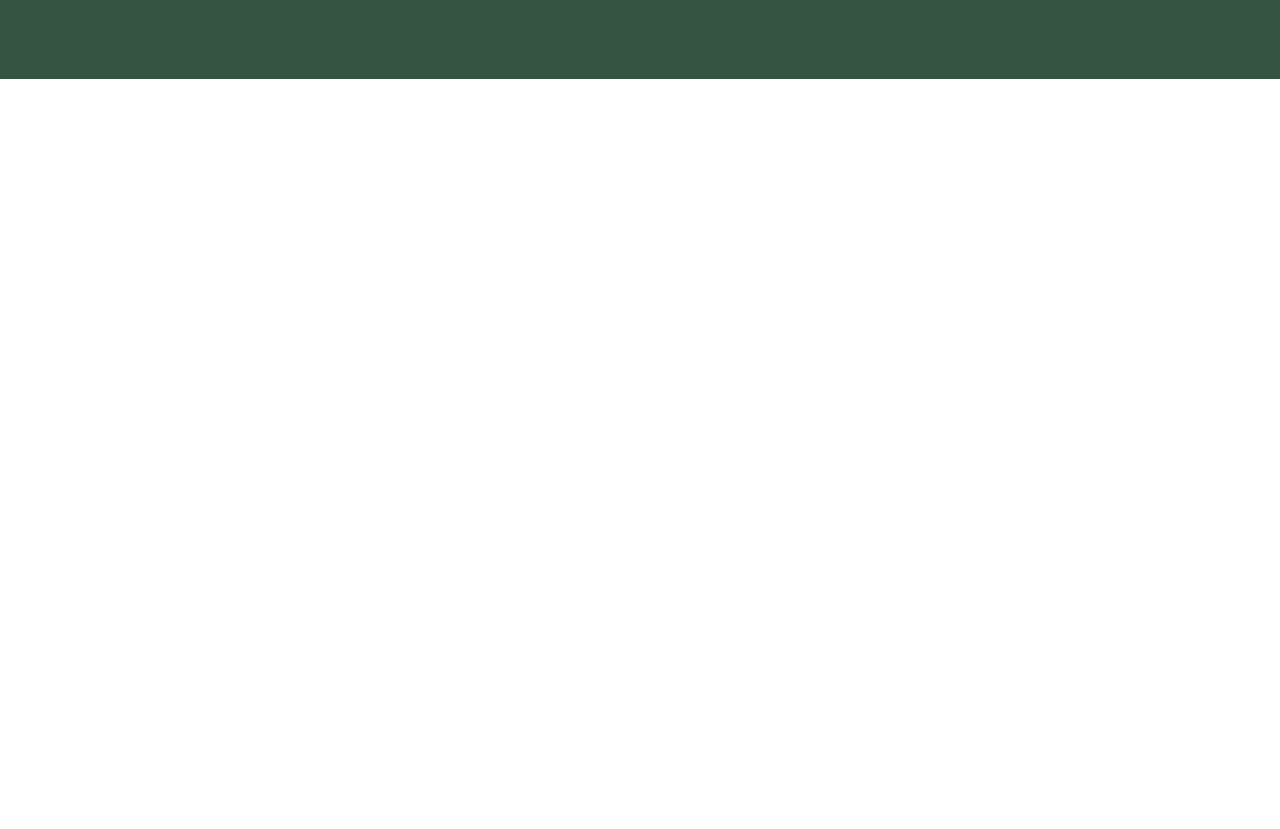
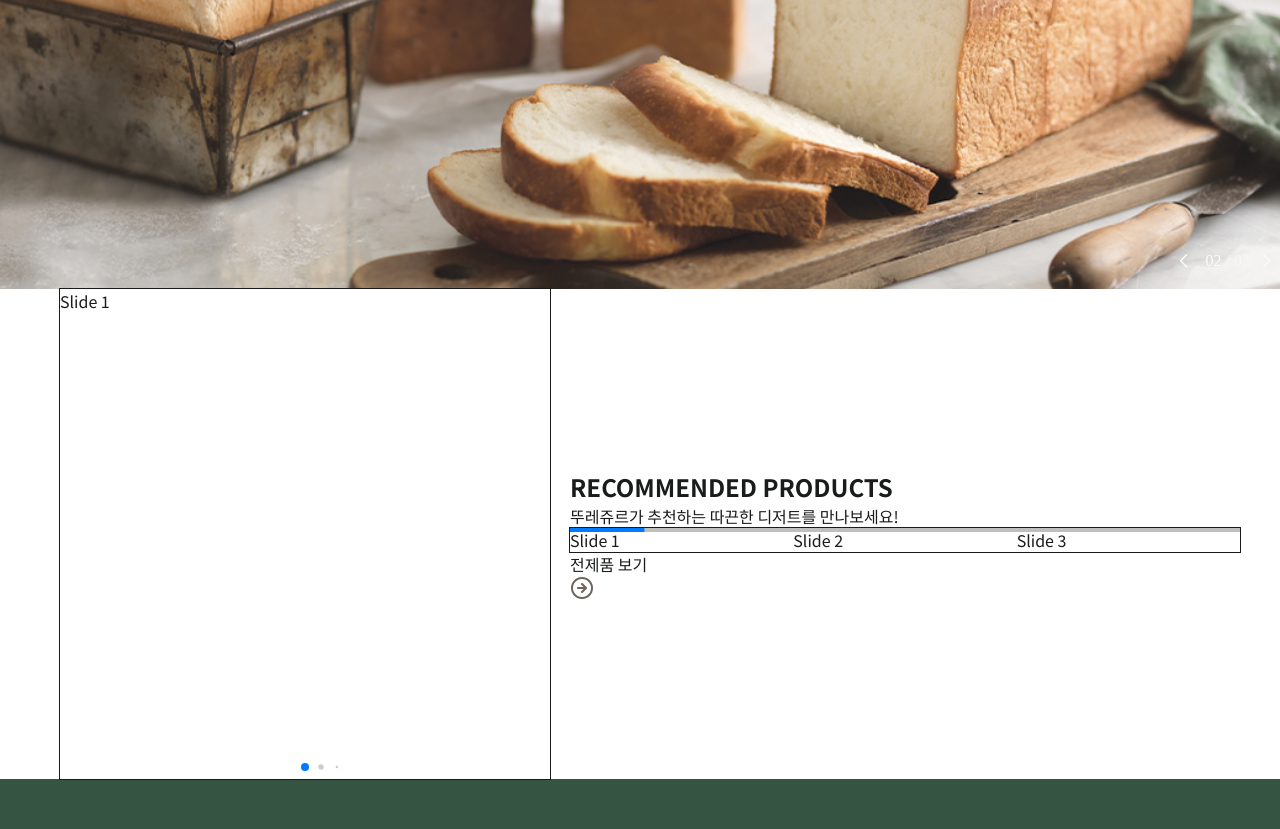
Before and after one commit to Jina410/-Team-Project_Tour-les-Jours, a plain HTML site: page index.html in a window 1280 px wide. Shown: the part 511-1340 px from the top of the page. Before the commit the page ends 800 px from the top, so only its background shows below. Drawn offline with nearby package versions, Linux system fonts and the light colour scheme; a web font is replaced by a local one.

Commit message:
251001.jina2

```diff
--- a/css/common.css
+++ b/css/common.css
@@ -59,6 +59,6 @@ img{display: block;}
   --color-bg_white: #FBFBFB;
 }
 
-main > .header-case{
+.header-case{
   width: 100%; height: 160px;
 }
--- a/css/header.css
+++ b/css/header.css
@@ -1,6 +1,7 @@
 header{
   position: fixed;
   top:0; left:0; right: 0;
+  z-index: 999;
 }
 .top-wrap{
   width: 100%; height: 120px; min-width: 1280px;
--- a/css/main.css
+++ b/css/main.css
@@ -0,0 +1,53 @@
+/** #Banner */
+#banner{
+  width: 100%; height: calc(100vh - 160px); min-width: 1280px;
+}
+.swiper-slide img { /* 슬라이드 기본으로 이미지 꽉 채우기*/
+  display: block;
+  width: 100%; height: 100%;
+  object-fit: cover;
+}
+#banner.main-mySwiper1 .container{ /* main-mySwiper1 배너슬라이드*/
+  position: relative;
+}
+#banner.main-mySwiper1 .swiper-button-next,
+#banner.main-mySwiper1 .swiper-button-prev{
+  position: absolute;
+  bottom:6px; right: 0; top:auto; left:auto;
+  font-weight: 900;
+  transform: scale(0.3);
+  color:var(--color-white2);
+  transition: .2s;
+}
+#banner.main-mySwiper1 .swiper-button-prev{
+  right: 83px;
+  z-index: 100;
+}
+#banner.main-mySwiper1 .swiper-pagination{
+  position: absolute;
+  right: 30px; bottom:19px;
+  width: auto;
+  text-align: right;
+  font-weight: 500;
+  font-family: "Pretendard";
+  font-size: 16px;
+  color:var(--color-white2);
+}
+#banner.main-mySwiper1 .swiper-pagination-current{opacity: 1;}
+#banner.main-mySwiper1 .swiper-pagination-total{opacity: 0.5;}
+
+
+/** #recommended-products */
+#recommended-products .recommended-products_wrap{
+  display: flex;
+  justify-content: space-between;
+  align-items: center;
+}
+#recommended-products .main-mySwiper2{
+  outline: 1px solid;
+  width: 490px; height: 490px;
+}
+#recommended-products .main-mySwiper3{
+  outline: 1px solid;
+  width: 670px; height: auto;
+}
--- a/index.html
+++ b/index.html
@@ -13,10 +13,10 @@
 
   <link href="css/common.css" rel="stylesheet"> <!--공통CSS-->
   <link href="css/header.css" rel="stylesheet"> <!--headerCSS-->
-  <link href="css/main.css" rel="stylesheet"> <!--headerCSS-->
+  <link href="css/main.css" rel="stylesheet"> <!--mainCSS-->
   <link href="css/footer.css" rel="stylesheet"> <!--footerCSS-->
   <script src="js/common.js"></script> <!--공통JS-->
-  <script src="js/main.js"></script> <!--공통JS-->
+  <script src="js/main.js"></script> <!--mainJS-->
 
 </head>
 
@@ -25,7 +25,7 @@
     <div class="top-wrap">
       <div class="container">
         <div class="header-logo">
-          <a href="#">
+          <a href="index.html">
             <img src="img/common/logo.png" alt="뚜레쥬르 로고">
           </a>
         </div>
@@ -47,21 +47,21 @@
     <nav class="main-menu">
       <div class="container">
         <ul class="menu">
-          <li><a href="#">BRAND</a>
+          <li><a href="brand.html">BRAND</a>
             <ul class="sub-menu">
               <li><a href="#">브랜드 스토리</a></li>
               <li><a href="#">글로벌 뚜레쥬르</a></li>
               <li><a href="#">뚜레쥬르 라뜰리에</a></li>
             </ul>
           </li>
-          <li><a href="#">PRODUCT</a>
+          <li><a href="product.html">PRODUCT</a>
             <ul class="sub-menu">
               <li><a href="#">서브메뉴1</a></li>
               <li><a href="#">서브메뉴2</a></li>
               <li><a href="#">서브메뉴3</a></li>
             </ul>
           </li>
-          <li><a href="#">COMMUNITY</a>
+          <li><a href="community.html">COMMUNITY</a>
             <ul class="sub-menu">
               <li><a href="#">서브메뉴1</a></li>
               <li><a href="#">서브메뉴2</a></li>
@@ -69,7 +69,7 @@
               <li><a href="#">서브메뉴4</a></li>
             </ul>
           </li>
-          <li><a href="#">INQUIRYG</a>
+          <li><a href="inquiryg.html">INQUIRYG</a>
             <ul class="sub-menu">
               <li><a href="#">고객센터</a></li>
               <li><a href="#">매장찾기</a></li>
@@ -80,11 +80,69 @@
       <div class="menu-bg"></div>
     </nav>
   </header>
+  <div class="header-case"></div>
 
   <main>
-    <div class="header-case"></div>
     <!--! 여기부터 작성하기-->
+    <!--* #banner 배너-->
+    <div id="banner" class="swiper main-mySwiper1">
+      <div class="swiper-wrapper">
+        <div class="swiper-slide">
+          <img src="img/main/banner1.jpg" alt="배너이미지1">
+        </div>
+        <div class="swiper-slide">
+          <img src="img/main/banner1.jpg" alt="배너이미지2">
+        </div>
+      </div>
+      <div class="container">
+        <div class="swiper-button-next"></div>
+        <div class="swiper-button-prev"></div>
+        <div class="swiper-pagination"></div>
+      </div>
+    </div>
 
+    <!--* #recommended-products 추천제품 섹션-->
+    <section id="recommended-products">
+      <div class="container">
+        <div class="recommended-products_wrap">
+          <div class="swiper main-mySwiper2">
+            <div class="swiper-wrapper">
+              <div class="swiper-slide">Slide 1</div>
+              <div class="swiper-slide">Slide 2</div>
+              <div class="swiper-slide">Slide 3</div>
+              <div class="swiper-slide">Slide 4</div>
+              <div class="swiper-slide">Slide 5</div>
+              <div class="swiper-slide">Slide 6</div>
+              <div class="swiper-slide">Slide 7</div>
+              <div class="swiper-slide">Slide 8</div>
+              <div class="swiper-slide">Slide 9</div>
+            </div>
+            <div class="swiper-pagination"></div>
+          </div>
+          <div class="right-wrap">
+            <div class="text-box">
+              <h1>RECOMMENDED PRODUCTS</h1>
+              <p>뚜레쥬르가 추천하는 따끈한 디저트를 만나보세요!</p>
+            </div>
+            <div class="swiper main-mySwiper3">
+              <div class="swiper-wrapper">
+                <div class="swiper-slide">Slide 1</div>
+                <div class="swiper-slide">Slide 2</div>
+                <div class="swiper-slide">Slide 3</div>
+                <div class="swiper-slide">Slide 4</div>
+                <div class="swiper-slide">Slide 5</div>
+                <div class="swiper-slide">Slide 6</div>
+                <div class="swiper-slide">Slide 7</div>
+                <div class="swiper-slide">Slide 8</div>
+                <div class="swiper-slide">Slide 9</div>
+              </div>
+              <div class="swiper-pagination"></div>
+            </div>
+            <a href="product.html" class="btn">전제품 보기<img src="img/common/icon/arrow-right-circle.png" alt="이동 화살표"></a>
+          </div>
+        </div>
+      </div>
+    </section>
     <!--! 여기까지 작성하기-->
   </main>
 
@@ -117,7 +175,7 @@
             <h1>1577-0700</h1>
             <p>고객센터 운영시간 : 09:00 ~ 18:00 (점심시간 12:00 ~ 13:00) / 주말 공휴일 제외</p>
             <p>문의하신 내용에 대한 답변은 요청 시 등록하신 E-Mail로 발송되며<br>
-            “온라인 상담 내역”을 통해 확인 가능합니다.</p>
+              “온라인 상담 내역”을 통해 확인 가능합니다.</p>
             <ul class="sns-menu-wrap">
               <li><a href="#"><img src="img/common/icon/sns_X_icon_lime.png" alt="X"></a></li>
               <li><a href="#"><img src="img/common/icon/sns_faceBook_icon_lime.png" alt="페이스북"></a></li>
--- a/js/main.js
+++ b/js/main.js
@@ -0,0 +1,44 @@
+$(function () {
+
+  //SWIPER 배너 슬라이드
+  var swiper = new Swiper(".main-mySwiper1", {
+    pagination: {
+      el: ".swiper-pagination",
+      type: "fraction",
+      formatFractionCurrent: function (number) {
+        return number = '0' + number;
+      },
+      formatFractionTotal: function (number) {
+        return number = '0' + number;
+      },
+    },
+    navigation: {
+      nextEl: ".swiper-button-next",
+      prevEl: ".swiper-button-prev",
+    },
+    autoplay: {
+      delay: 4000,
+      disableOnInteraction: false
+    },
+    loop: true,
+  });
+
+  //SWIPER 추천제품 이벤트 슬라이드
+  var swiper = new Swiper(".main-mySwiper2", {
+    pagination: {
+      el: ".swiper-pagination",
+      dynamicBullets: true,
+    },
+    loop: true,
+  });
+
+  //SWIPER 추천제품 제품 슬라이드
+  var swiper = new Swiper(".main-mySwiper3", {
+    slidesPerView: 3,
+    pagination: {
+      el: ".swiper-pagination",
+      type: "progressbar",
+    },
+    loop: true,
+  });
+})
```
Also changed, not shown: common.html (+7 -7 lines), img/common/icon/arrow-right-circle.png (added), img/main/banner1.jpg (added).
